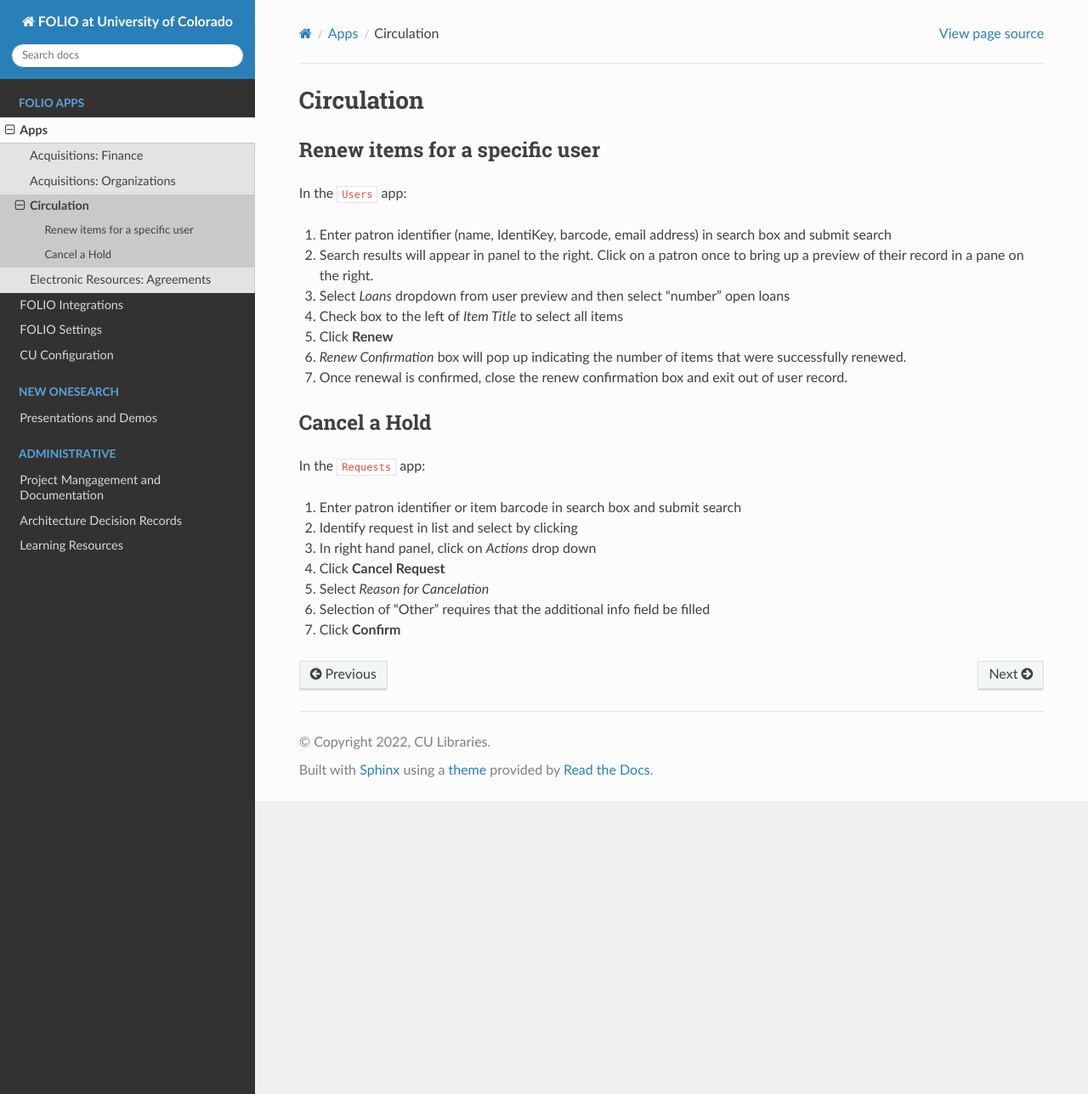
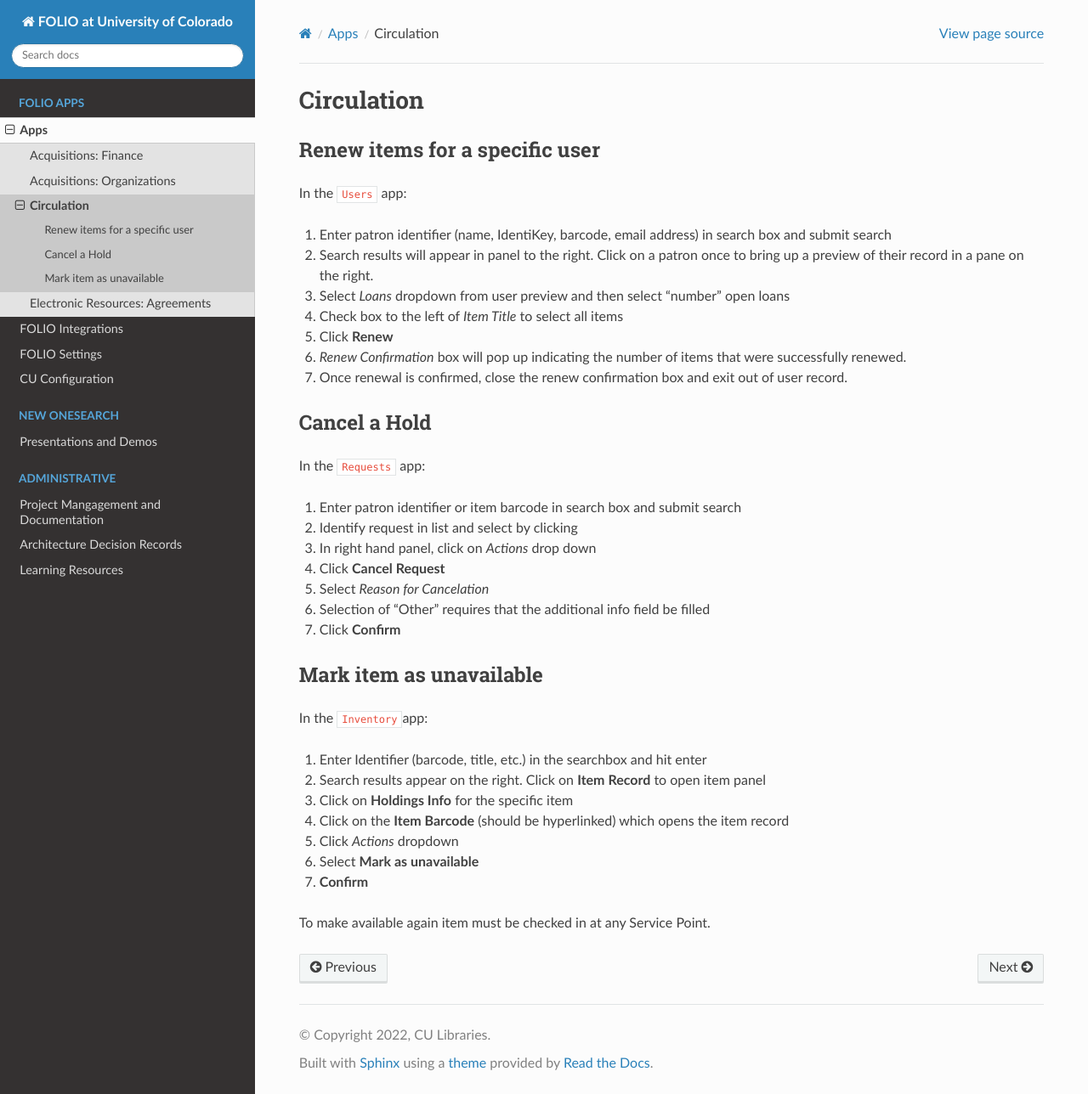
Before and after one commit to culibraries/folio, a Sphinx documentation site: the page built from docs/apps/circulation.md, in a window 1280 px wide and 1288 px high. Shown: the whole window at 85% size. Built offline with Sphinx 7.4.7 and the Read the Docs theme 2.0.0, drawn with Linux system fonts in a browser that asks for light colours.

Commit message:
Updated circulation docs to include Marking Item Unavailable (#233)

```diff
--- a/docs/apps/circulation.md
+++ b/docs/apps/circulation.md
@@ -23,3 +23,17 @@
 1. Select *Reason for Cancelation*
 1. Selection of "Other" requires that the additional info field be filled
 1. Click **Confirm**
+
+## Mark item as unavailable
+
+In the `Inventory`app:
+
+1. Enter Identifier (barcode, title, etc.) in the searchbox and hit enter
+1. Search results appear on the right. Click on **Item Record** to open item panel
+1. Click on **Holdings Info** for the specific item
+1. Click on the **Item Barcode** (should be hyperlinked) which opens the item record
+1. Click *Actions* dropdown
+1. Select **Mark as unavailable**
+1. **Confirm**
+
+To make available again item must be checked in at any Service Point.
```
